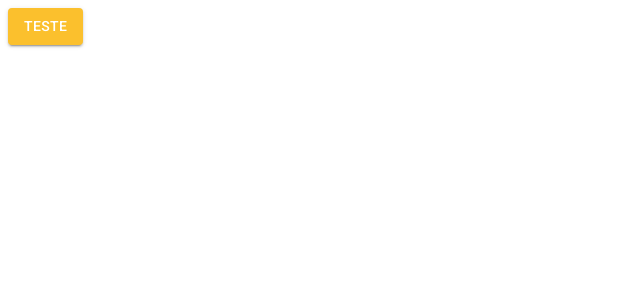
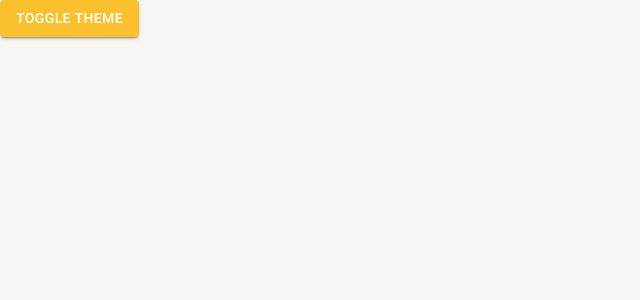
Before and after one commit to rapharosa/mekhane, a React (Create React App) app: page / in a window 1280 px wide. Shown: the top 300 px of the page, without its empty margins (0-640 px from the left). Built offline with nearby package versions, Linux system fonts and the light colour scheme.

Commit message:
Configurando mudança de tema

```diff
--- a/public/index.html
+++ b/public/index.html
@@ -12,7 +12,7 @@
   <title>Mekhane</title>
 </head>
 
-<body>
+<body style="margin: 0; padding: 0;">
   <noscript>You need to enable JavaScript to run this app.</noscript>
   <div id="root"></div>
 
--- a/src/routes/index.jsx
+++ b/src/routes/index.jsx
@@ -1,11 +1,13 @@
 import { Button } from "@mui/material"
 import { Route, Routes } from "react-router-dom"
-
+import { useAppThemeContext } from "../shared/contexts"
 
 export const AppRoutes = () => {
+    const { toggleTheme } = useAppThemeContext()
+
     return (
         <Routes>
-            <Route path="/" element={<Button variant="contained" color="primary">Teste</Button>} />
+            <Route path="/" element={<Button variant="contained" color="primary" onClick={toggleTheme}>Toggle Theme</Button>} />
         </Routes>
     )
 }
--- /dev/null
+++ b/src/shared/contexts/ThemeContext.jsx
@@ -0,0 +1,34 @@
+import { createContext, useCallback, useContext, useMemo, useState } from "react";
+import { ThemeProvider } from "@mui/material"
+import { DarkTheme, LightTheme } from "../themes";
+import { Box } from "@mui/system";
+
+const ThemeContext = createContext({})
+
+export const useAppThemeContext = () => {
+    return useContext(ThemeContext)
+}
+
+export const AppThemeProvider = ({children}) => {
+    const [themeName, setThemeName] = useState('LightTheme')
+
+    const toggleTheme = useCallback(() => {
+        setThemeName(oldThemeName => oldThemeName === 'LightTheme' ? 'DarkTheme' : 'LightTheme')
+    }, [])
+
+    const theme = useMemo(() => {
+        if (themeName === 'LightTheme') return LightTheme
+
+        return DarkTheme
+    }, [themeName])
+
+    return (
+        <ThemeContext.Provider value={{ themeName, toggleTheme }}>
+            <ThemeProvider theme={theme}>
+                <Box width='100vw' height='100vh' bgcolor={theme.palette.background.default}>
+                    {children}
+                </Box>
+            </ThemeProvider>
+        </ThemeContext.Provider>
+    )
+}
--- /dev/null
+++ b/src/shared/contexts/index.jsx
@@ -0,0 +1 @@
+export * from './ThemeContext'
```
Also changed, not shown: src/App.jsx (+5 -5 lines).
